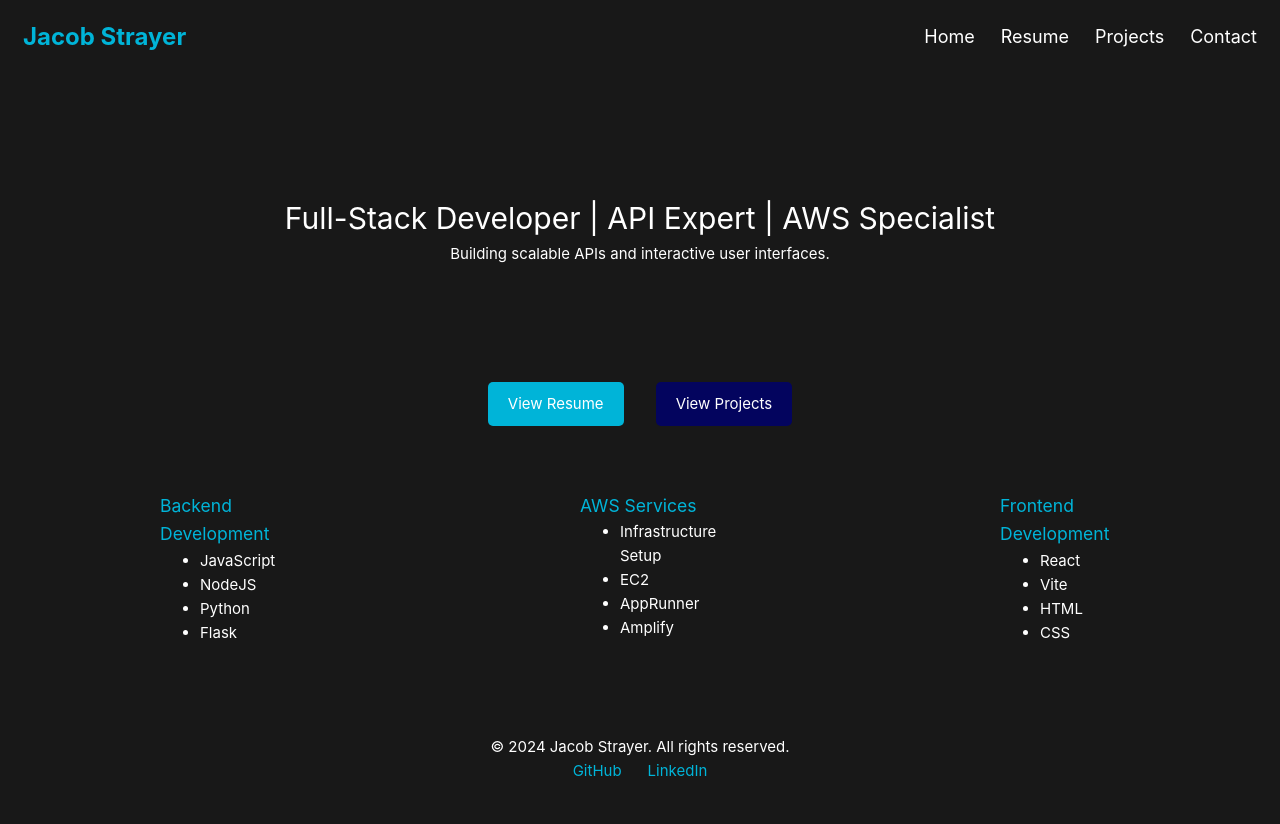
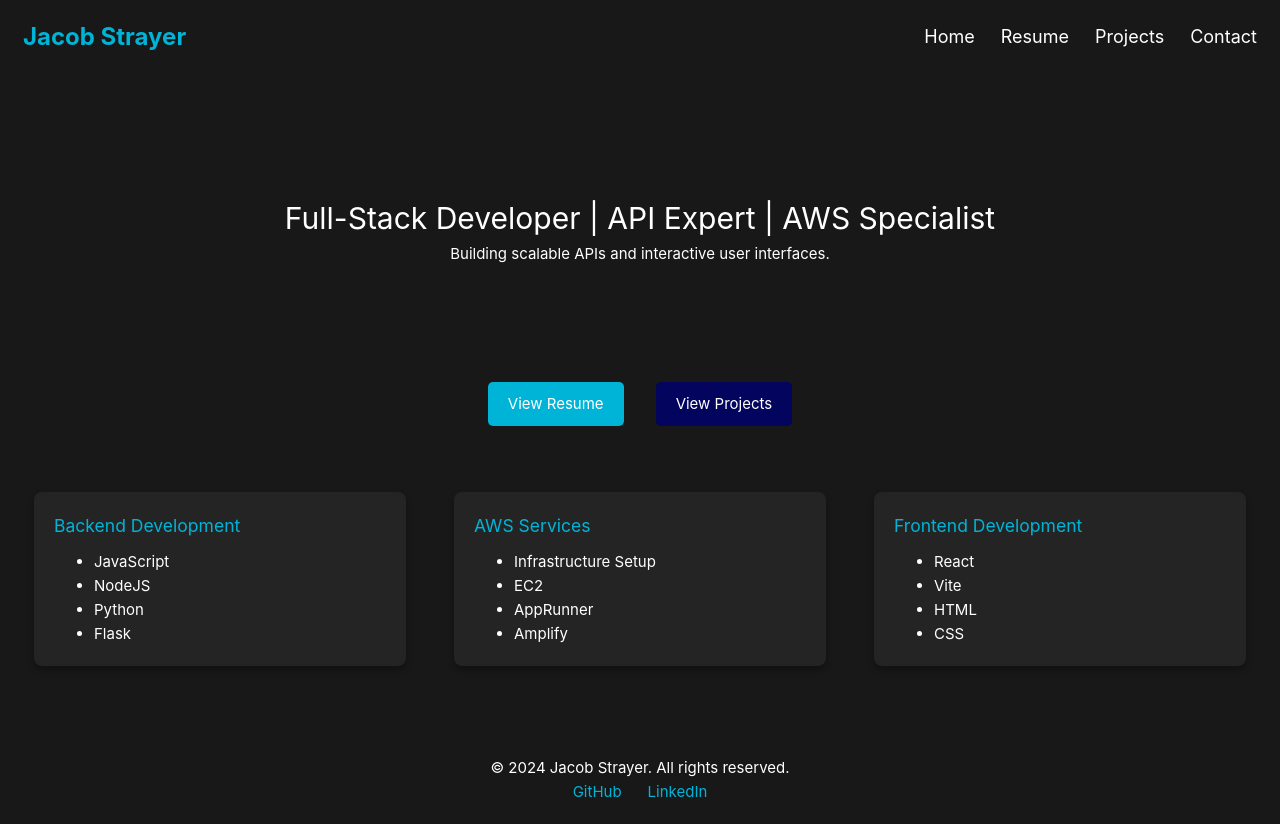
Before and after one commit to JacobStrayer/JacobStrayer.com, a Vue app: page / in a window 1280 px wide. Before the commit the page ends 803 px from the top, so only its background shows below. Built offline with nearby package versions, Linux system fonts and the light colour scheme.

Commit message:
Skill Grid -> Cards

```diff
--- a/src/components/SkillGrid.vue
+++ b/src/components/SkillGrid.vue
@@ -28,18 +28,29 @@ const skillCategories = [
 
 <style scoped>
 .skill-grid {
-    display: grid;
-    grid-template-columns: repeat(auto-fit, minmax(125px, 1fr)); /* Dynamically adjusts columns */
+    display: flex;
+    justify-content: space-around;
+    padding: 50px 0;
     gap: 20px;
-    padding: 50px 0;
-    justify-items: center;
+    flex-wrap: wrap;
 }
 
 .skill-category {
     width: 30%;
+    min-width: 250px;
+    background-color: #242424;
+    padding: 20px;
+    border-radius: 8px;
+    box-shadow: 0 4px 6px rgba(0, 0, 0, 0.3);
+    transition: transform 0.3s ease;
+}
+
+.skill-category:hover {
+    transform: translateY(-10px);
 }
 
 h3 {
     color: #00b4d8;
+    margin-bottom: 10px;
 }
 </style>
```
